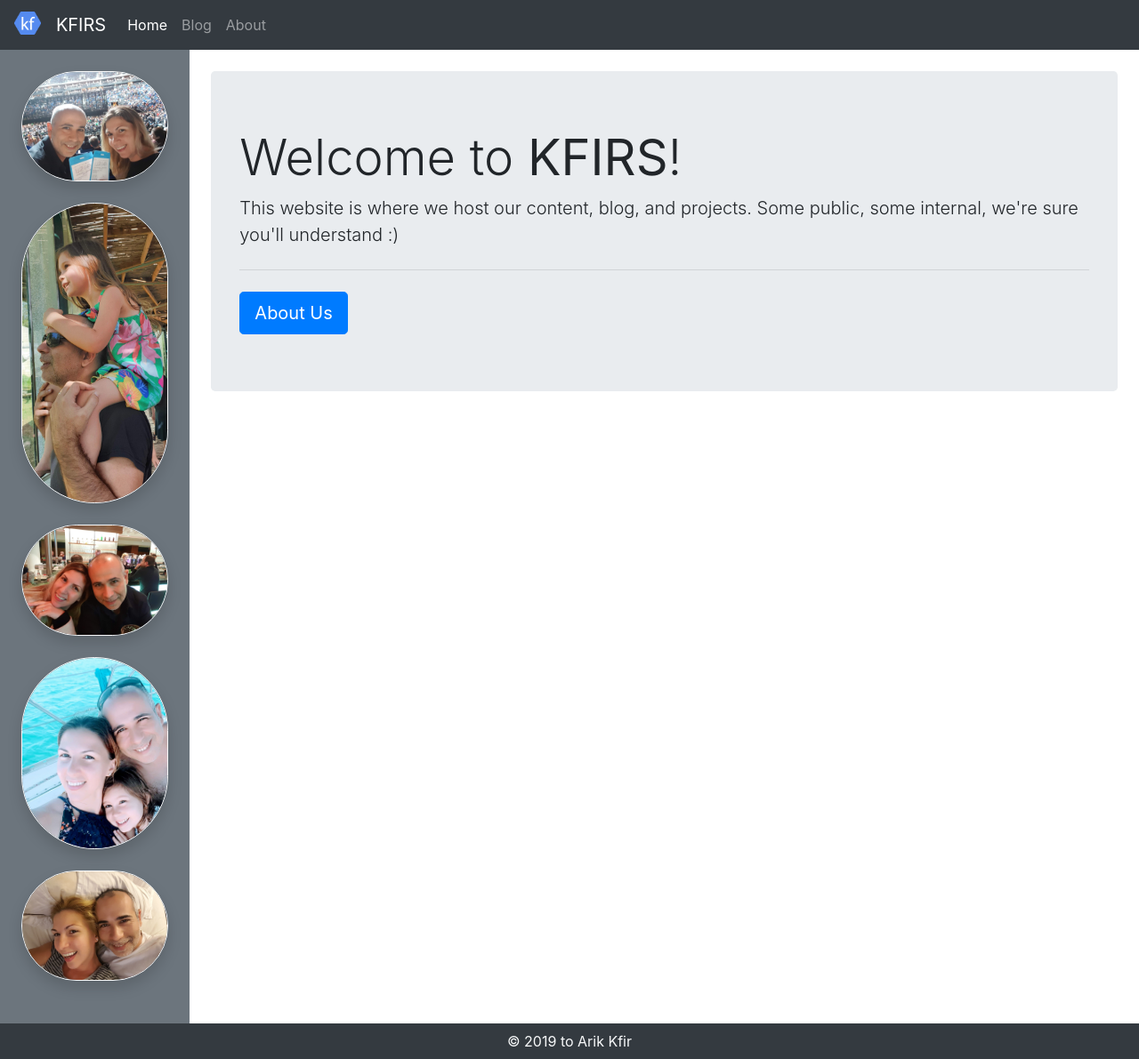
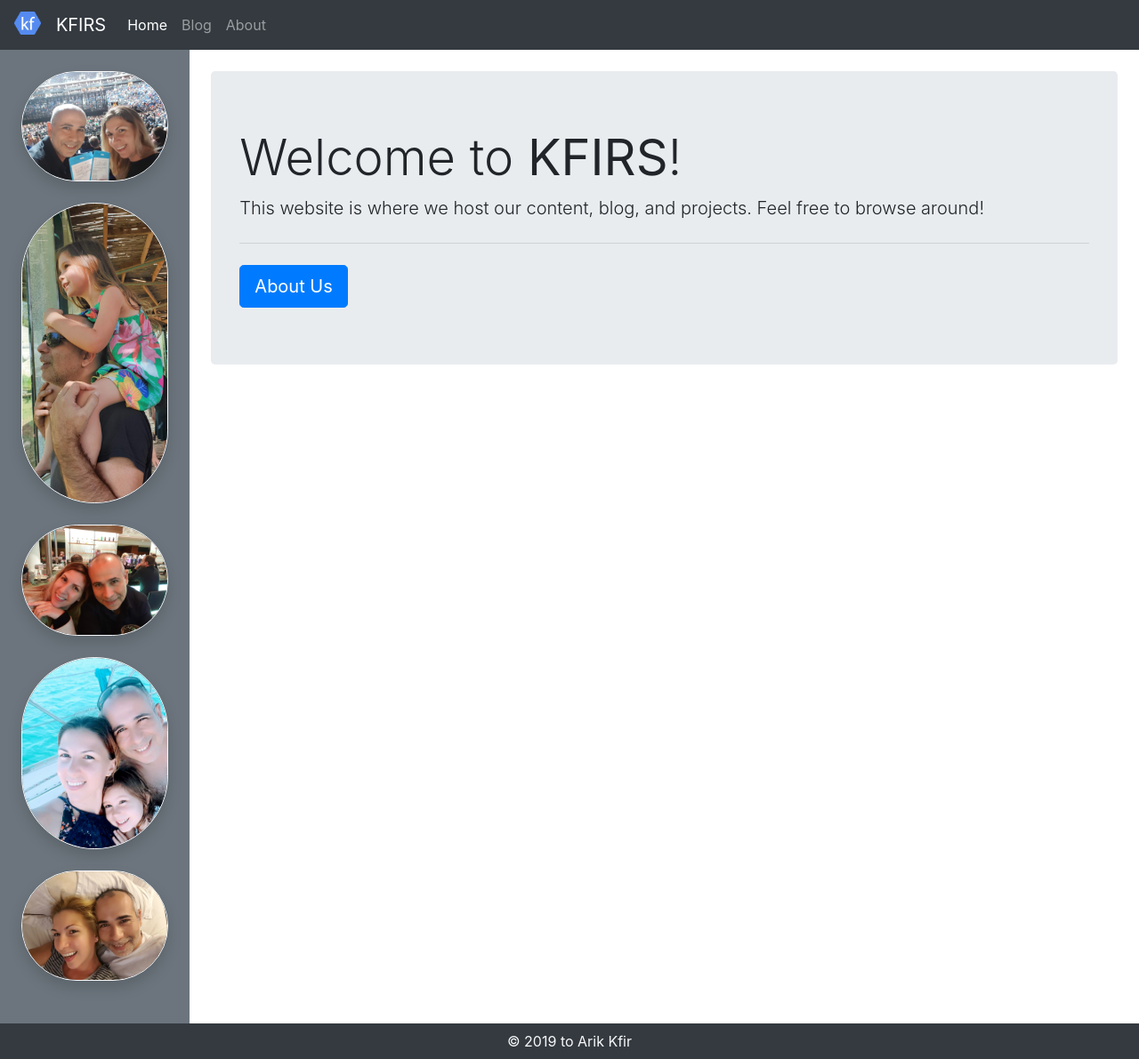
Before and after one commit to arikkfir/arikkfir.github.io, a Jekyll site: the page built from index.html, in a window 1280 px wide. Shown: the whole page at 89% size. Built offline with Jekyll 4.4.1, drawn with Linux system fonts in a browser that asks for light colours; nearby versions of some CDN libraries.

Commit message:
Update index.html

```diff
--- a/index.html
+++ b/index.html
@@ -4,7 +4,7 @@ showTitle: false
 ---
 <div class="jumbotron">
     <h1 class="display-4">Welcome to <b>KFIRS</b>!</h1>
-    <p class="lead">This website is where we host our content, blog, and projects. Some public, some internal, we're sure you'll understand :)</p>
+    <p class="lead">This website is where we host our content, blog, and projects. Feel free to browse around!</p>
     <hr class="my-4">
     <a class="btn btn-primary btn-lg" href="/about" role="button">About Us</a>
 </div>
```
